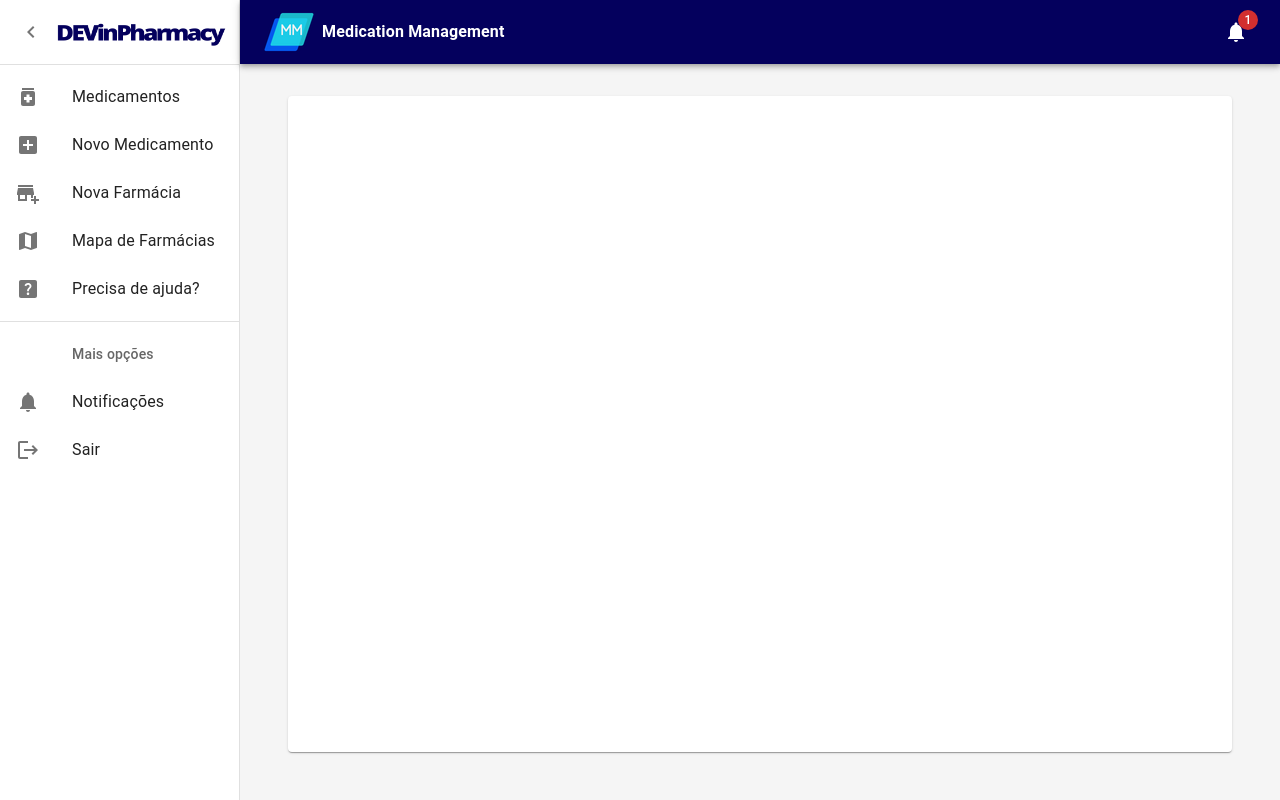
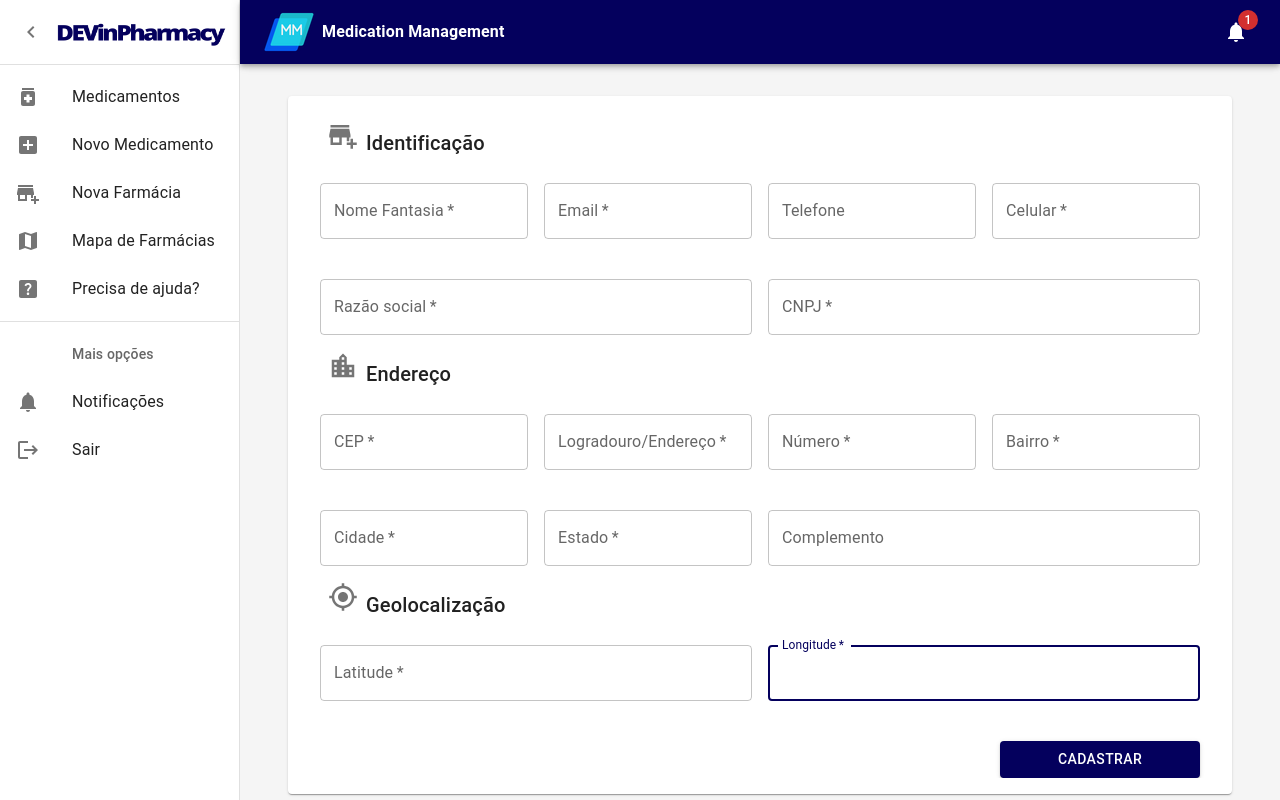
Before and after one commit to henriquemafra/DEVinPharmacy, a React (Vite) app: page /dashboard in a window 1280 px wide. Built offline with nearby package versions, Linux system fonts and the light colour scheme.

Commit message:
Feat: new-drugstore page

```diff
--- a/src/components/dashboard/index.jsx
+++ b/src/components/dashboard/index.jsx
@@ -16,6 +16,7 @@ import MenuIcon from '@mui/icons-material/Menu';
 import ChevronLeftIcon from '@mui/icons-material/ChevronLeft';
 import NotificationsIcon from '@mui/icons-material/Notifications';
 import { mainListItems, secondaryListItems } from './listItems';
+import NewDrugstore from '../drugstores';
 
 // Largura da Gaveta
 const drawerWidth = 240;
@@ -166,10 +167,10 @@ export default function Dashboard() {
                             sx={{
                                 display: 'flex',
                                 flexDirection: 'column',
-                                height: '82vh',
+                                height: 'contain',
                             }}
                         >
-                            {/* Adicionar o conteudo */}
+                            <NewDrugstore/>
                         </Paper>
                     </Container>
                 </Container>
--- /dev/null
+++ b/src/components/drugstores/index.jsx
@@ -0,0 +1,234 @@
+import Box from '@mui/material/Box';
+import TextField from '@mui/material/TextField';
+import { Grid, Typography, useMediaQuery } from '@mui/material';
+import AddBusinessIcon from '@mui/icons-material/AddBusiness';
+import LocationCityIcon from '@mui/icons-material/LocationCity';
+import GpsFixedIcon from '@mui/icons-material/GpsFixed';
+import Button from '@mui/material/Button';
+
+export default function NewDrugstore() {
+    const isMobile = useMediaQuery('(max-width: 600px)');
+    return (
+        <Box sx={{ p: 2, overflow: 'hidden' }}>
+            <Box component="form" noValidate sx={{ px: 2, overflow: 'hidden' }}>
+                <Typography component="h1" variant="h6" sx={{ my: 1 }}>
+                    <AddBusinessIcon
+                        sx={{
+                            color: 'rgba(0, 0, 0, 0.54)',
+                            fontSize: '30px',
+                            mx: 1
+                        }} />
+
+                    Identificação
+                </Typography>
+                <Grid container spacing={2}>
+
+                    <Grid item xs={12} sm={3}>
+                        <TextField
+                            margin="normal"
+                            required
+                            fullWidth
+                            id="nome-fantasia"
+                            label="Nome Fantasia"
+                            name="Nome Fantasia"
+                            autoComplete="Nome Fantasia"
+                            autoFocus
+                        />
+                    </Grid>
+                    <Grid item xs={12} sm={3}>
+                        <TextField
+                            margin="normal"
+                            required
+                            fullWidth
+                            id="email"
+                            label="Email"
+                            name="email"
+                            autoComplete="email"
+                        />
+                    </Grid>
+                    <Grid item xs={12} sm={3}>
+                        <TextField
+                            margin="normal"
+                            fullWidth
+                            id="telefone"
+                            label="Telefone"
+                            name="telefone"
+                            autoComplete="telefone"
+                            autoFocus
+                        />
+                    </Grid>
+                    <Grid item xs={12} sm={3}>
+                        <TextField
+                            margin="normal"
+                            required
+                            fullWidth
+                            id="celular"
+                            label="Celular"
+                            name="celular"
+                            autoComplete="celular"
+                            autoFocus
+                        />
+                    </Grid>
+                    <Grid item xs={12} sm={6}>
+                        <TextField
+                            margin="normal"
+                            required
+                            fullWidth
+                            id="razao-social"
+                            label="Razão social"
+                            name="razão social"
+                            autoComplete="razão social"
+                            autoFocus
+                        />
+                    </Grid>
+                    <Grid item xs={12} sm={6}>
+                        <TextField
+                            margin="normal"
+                            required
+                            fullWidth
+                            id="cnpj"
+                            label="CNPJ"
+                            name="CNPJ"
+                            autoComplete="CNPJ"
+                            autoFocus
+                        />
+                    </Grid>
+                </Grid>
+                <Typography component="h1" variant="h6" sx={{ my: 1 }}>
+                    <LocationCityIcon
+                        sx={{
+                            color: 'rgba(0, 0, 0, 0.54)',
+                            fontSize: '30px',
+                            mx: 1
+                        }} />
+                    Endereço
+                </Typography>
+                <Grid container spacing={2}>
+                    <Grid item xs={12} sm={3}>
+                        <TextField
+                            margin="normal"
+                            required
+                            fullWidth
+                            id="cep"
+                            label="CEP"
+                            name="cep"
+                            autoComplete="cep"
+                            autoFocus
+                        />
+                    </Grid>
+                    <Grid item xs={12} sm={3}>
+                        <TextField
+                            margin="normal"
+                            required
+                            fullWidth
+                            id="logradouro"
+                            label="Logradouro/Endereço"
+                            name="logradouro"
+                            autoComplete="logradouro"
+                            autoFocus
+                        />
+                    </Grid>
+                    <Grid item xs={12} sm={3}>
+                        <TextField
+                            margin="normal"
+                            required
+                            fullWidth
+                            id="numero"
+                            label="Número"
+                            name="numero"
+                            autoComplete="numero"
+                            autoFocus
+                        />
+                    </Grid>
+                    <Grid item xs={12} sm={3}>
+                        <TextField
+                            margin="normal"
+                            required
+                            fullWidth
+                            id="bairro"
+                            label="Bairro"
+                            name="bairro"
+                            autoComplete="bairro"
+                            autoFocus
+                        />
+                    </Grid>
+                    <Grid item xs={12} sm={3}>
+                        <TextField
+                            margin="normal"
+                            required
+                            fullWidth
+                            id="cidade"
+                            label="Cidade"
+                            name="cidade"
+                            autoComplete="cidade"
+                            autoFocus
+                        />
+                    </Grid>
+                    <Grid item xs={12} sm={3}>
+                        <TextField
+                            margin="normal"
+                            required
+                            fullWidth
+                            id="estado"
+                            label="Estado"
+                            name="estado"
+                            autoComplete="estado"
+                            autoFocus
+                        />
+                    </Grid>
+                    <Grid item xs={12} sm={6}>
+                        <TextField
+                            margin="normal"
+                            fullWidth
+                            id="complemento"
+                            label="Complemento"
+                            name="complemento"
+                            autoComplete="complemento"
+                            autoFocus
+                        />
+                    </Grid>
+                </Grid>
+                <Typography component="h1" variant="h6" sx={{ my: 1 }}>
+                    <GpsFixedIcon
+                        sx={{
+                            color: 'rgba(0, 0, 0, 0.54)',
+                            fontSize: '30px',
+                            mx: 1
+                        }} />
+                    Geolocalização
+                </Typography>
+                <Grid container spacing={2}>
+                <Grid item xs={12} sm={6}>
+                        <TextField
+                            margin="normal"
+                            fullWidth
+                            required
+                            id="latitude"
+                            label="Latitude"
+                            name="latitude"
+                            autoComplete="latitude"
+                            autoFocus
+                        />
+                    </Grid>
+                    <Grid item xs={12} sm={6}>
+                    <TextField
+                            margin="normal"
+                            fullWidth
+                            required
+                            id="longitude"
+                            label="Longitude"
+                            name="longitude"
+                            autoComplete="longitude"
+                            autoFocus
+                        />
+                    </Grid>
+                </Grid>
+                <Grid container justifyContent={isMobile ? 'center' : 'flex-end'}>
+                    <Button type="submit" variant="contained" sx={{ mt: 4, width: '200px' }}>
+                        Cadastrar
+                    </Button>
+                </Grid>
+            </Box>
+        </Box>
+    )
+}
--- a/src/components/login-page/SignUp.jsx
+++ b/src/components/login-page/SignUp.jsx
@@ -39,7 +39,7 @@ export default function SignUp({toggleComponent}) {
             <LockOutlinedIcon />
           </Avatar>
           <Typography component="h1" variant="h5">
-           Cadastro
+           Cadastro de nova farmácia
           </Typography>
           <Box component="form" noValidate onSubmit={handleSubmit} sx={{ mt: 3 }}>
             <Grid container spacing={2}>
```
